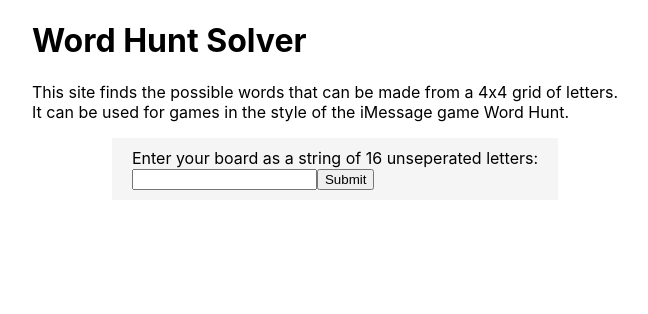
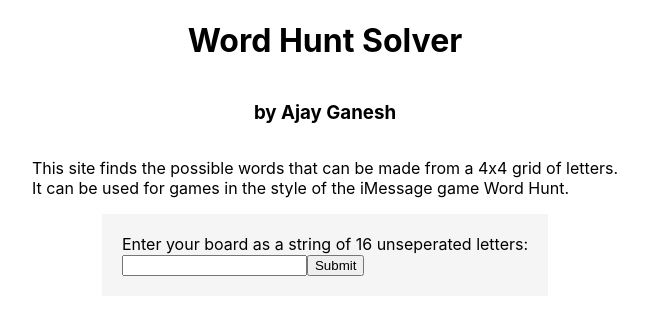
Before and after one commit to AjayGanesh02/WHSolverApp, a React (Create React App) app: page / in a window 1280 px wide. Shown: the top 314 px of the page, without its empty margins (315-963 px from the left). Built offline with nearby package versions, Linux system fonts and the light colour scheme.

Commit message:
styling results into grid

```diff
--- a/src/App.js
+++ b/src/App.js
@@ -34,6 +34,7 @@ function App() {
     <div className="App">
       <header>
         <h1>Word Hunt Solver</h1>
+        <h3>by Ajay Ganesh</h3>
         <p>This site finds the possible words that can be made from a 4x4 grid of letters.<br /> It can be used for games in the style of the iMessage game Word Hunt.</p>
       </header>
       <main>
--- a/src/app.scss
+++ b/src/app.scss
@@ -1,23 +1,28 @@
 .App {
-    background-color: #fff;
-    min-height: 100vh;
-    display: flex;
-    flex-direction: column;
-    align-items: center;
+
+
+    header{
+        background-color: #fff;
+        display: flex;
+        flex-direction: column;
+        align-items: center;
+    }
 
     main {
+        display: flex;
+        flex-direction: column;
+        align-items: center;
         .form {
             display: flex;
             flex-direction: column;
             align-items: center;
             justify-content: center;
-            width: 100%;
-            height: 100%;
             background-color: #f5f5f5;
-            padding: 10px;
+            padding: 20px;
 
             input {
-
+                align-items: center;
+                justify-content: center;
             }
         }
     }
--- a/src/components/results/resultCard.js
+++ b/src/components/results/resultCard.js
@@ -2,13 +2,15 @@ import React from 'react'
 
 import './resultcard.scss'
 
-export default function ResultCard({word, path}) {
+export default function ResultCard({ word, path }) {
   return (
     <div className='resultcard'>
       <h3>{word}</h3>
-      {path.map((coord, index) => (
-        <p>({coord[0]}, {coord[1]})</p>
-      ))}
+      <div className='path'>
+        {path.map((coord, index) => (
+          <p>({coord[0]}, {coord[1]})</p>
+        ))}
+      </div>
     </div>
   )
 }
--- a/src/components/results/resultcard.scss
+++ b/src/components/results/resultcard.scss
@@ -1,4 +1,16 @@
 .resultcard {
     display: flex;
     flex-direction: column;
+    border: 1px solid #ccc;
+    border-radius: 5px;
+    padding: 10px;
+
+    .path{
+        display: flex;
+        flex-direction: row;
+        align-items: center;
+        padding: 10px;
+        border: 1px solid #ccc;
+        border-radius: 20px;
+    }
 }
--- a/src/components/results/results.js
+++ b/src/components/results/results.js
@@ -3,14 +3,16 @@ import ResultCard from './resultCard'
 
 import './results.scss'
 
-export default function Results({results, submitted}) {
+export default function Results({ results, submitted }) {
   return (
     <div className='results'>
       {results.length > 0 ? <p>{results.length} words found</p> : <></>}
-      {results.length > 0 ?
-      results.map((result, index) => (
-          <ResultCard key={index} word={result.word} path={result.path}/>
-      )) : submitted ? <p>No words found</p> : <></>}
+      <div className='cards'>
+        {results.length > 0 ?
+          results.map((result, index) => (
+            <ResultCard key={index} word={result.word} path={result.path} />
+          )) : submitted ? <p>No words found</p> : <></>}
+      </div>
     </div>
   )
 }
--- a/src/components/results/results.scss
+++ b/src/components/results/results.scss
@@ -1,11 +1,16 @@
-.results{
+.results {
     display: flex;
     flex-direction: column;
     align-items: center;
     justify-content: center;
-    width: 100%;
-    height: 100%;
-    background-color: #f5f5f5;
-    padding: 0;
-    margin: 0;
+    padding: 10px;
+    margin: 10px;
+
+    .cards {
+        display: grid;
+        grid-template-columns: repeat(4, 1fr);
+        grid-auto-rows: 1fr;
+        grid-column-gap: 30px;
+        grid-row-gap: 30px;
+    }
 }
```
